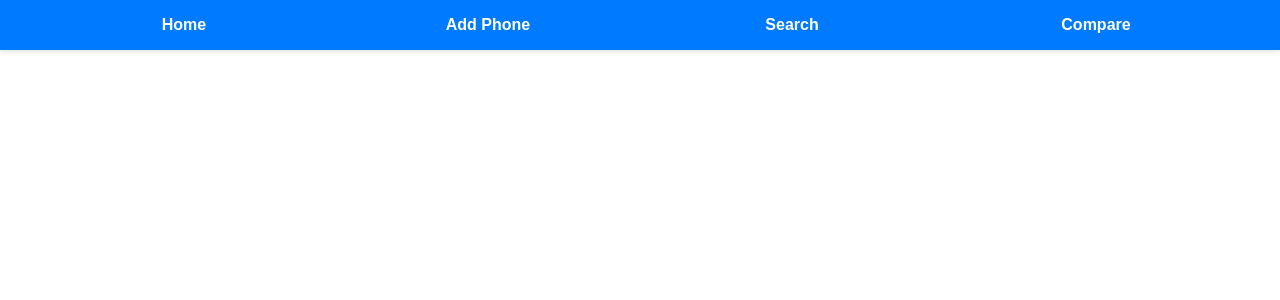
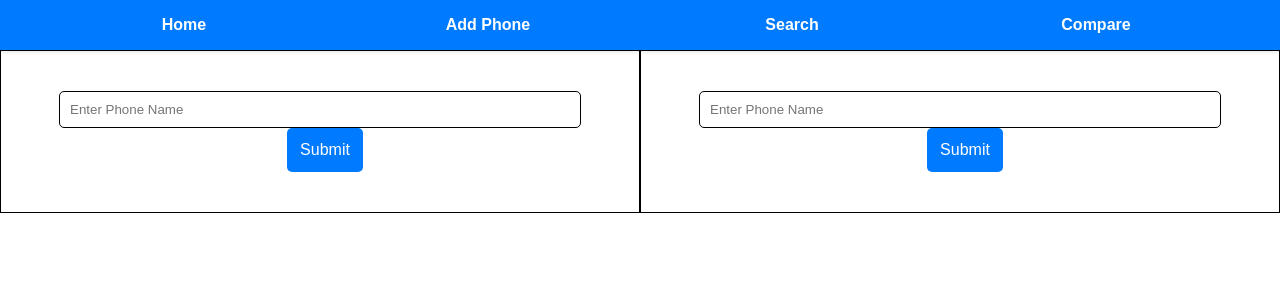
Before and after one commit to amishr87/phone-catalogue, a React (Create React App) app: page /compare in a window 1280 px wide. Shown: the top 300 px of the page. Built offline with nearby package versions, Linux system fonts and the light colour scheme.

Commit message:
Compare Phones

```diff
--- a/src/App.js
+++ b/src/App.js
@@ -5,6 +5,7 @@ import AddPhone from "./components/AddPhone";
 import PhoneDetails from "./components/PhoneDetails";
 import Search from "./components/Search";
 import SearchPage from "./components/SearchPage";
+import Compare from "./components/ComparePhones";
 
 function App() {
   return (
@@ -13,22 +14,42 @@ function App() {
       <nav style={navStyle}>
         <ul style={ulStyle}>
           <li style={liStyle}>
-            <Link to="/" style={linkStyle} onMouseEnter={handleMouseEnter} onMouseLeave={handleMouseLeave}>
+            <Link
+              to="/"
+              style={linkStyle}
+              onMouseEnter={handleMouseEnter}
+              onMouseLeave={handleMouseLeave}
+            >
               Home
             </Link>
           </li>
           <li style={liStyle}>
-            <Link to="/add-phone" style={linkStyle} onMouseEnter={handleMouseEnter} onMouseLeave={handleMouseLeave}>
+            <Link
+              to="/add-phone"
+              style={linkStyle}
+              onMouseEnter={handleMouseEnter}
+              onMouseLeave={handleMouseLeave}
+            >
               Add Phone
             </Link>
           </li>
           <li style={liStyle}>
-            <Link to="/search" style={linkStyle} onMouseEnter={handleMouseEnter} onMouseLeave={handleMouseLeave}>
+            <Link
+              to="/search"
+              style={linkStyle}
+              onMouseEnter={handleMouseEnter}
+              onMouseLeave={handleMouseLeave}
+            >
               Search
             </Link>
           </li>
           <li style={liStyle}>
-            <Link to="/search" style={linkStyle} onMouseEnter={handleMouseEnter} onMouseLeave={handleMouseLeave}>
+            <Link
+              to="/compare"
+              style={linkStyle}
+              onMouseEnter={handleMouseEnter}
+              onMouseLeave={handleMouseLeave}
+            >
               Compare
             </Link>
           </li>
@@ -42,6 +63,7 @@ function App() {
         <Route path="/phones/:id" element={<PhoneDetails />} />
         <Route path="/search" element={<SearchPage />} />
         <Route path="/search/:id" element={<Search />} />
+        <Route path="/compare" element={<Compare />} />
       </Routes>
     </div>
   );
--- /dev/null
+++ b/src/components/ComparePhones.css
@@ -0,0 +1,13 @@
+.main-div {
+  display: flex;
+  width: 100%;
+}
+
+.child-1,
+.child-2 {
+  flex: 1;
+  /* width: 500px; */
+  padding: 20px;
+  border: 1px solid #000;
+  text-align: center;
+}
--- a/src/components/ComparePhones.js
+++ b/src/components/ComparePhones.js
@@ -0,0 +1,20 @@
+import React from "react";
+import "./ComparePhones.css";
+import SearchPage from "./SearchPage";
+
+const Compare = () => {
+  return (
+    <>
+      <div className="main-div">
+        <div className="child-1">
+          <SearchPage />
+        </div>
+        <div className="child-2">
+          <SearchPage />
+        </div>
+      </div>
+    </>
+  );
+};
+
+export default Compare;
```
